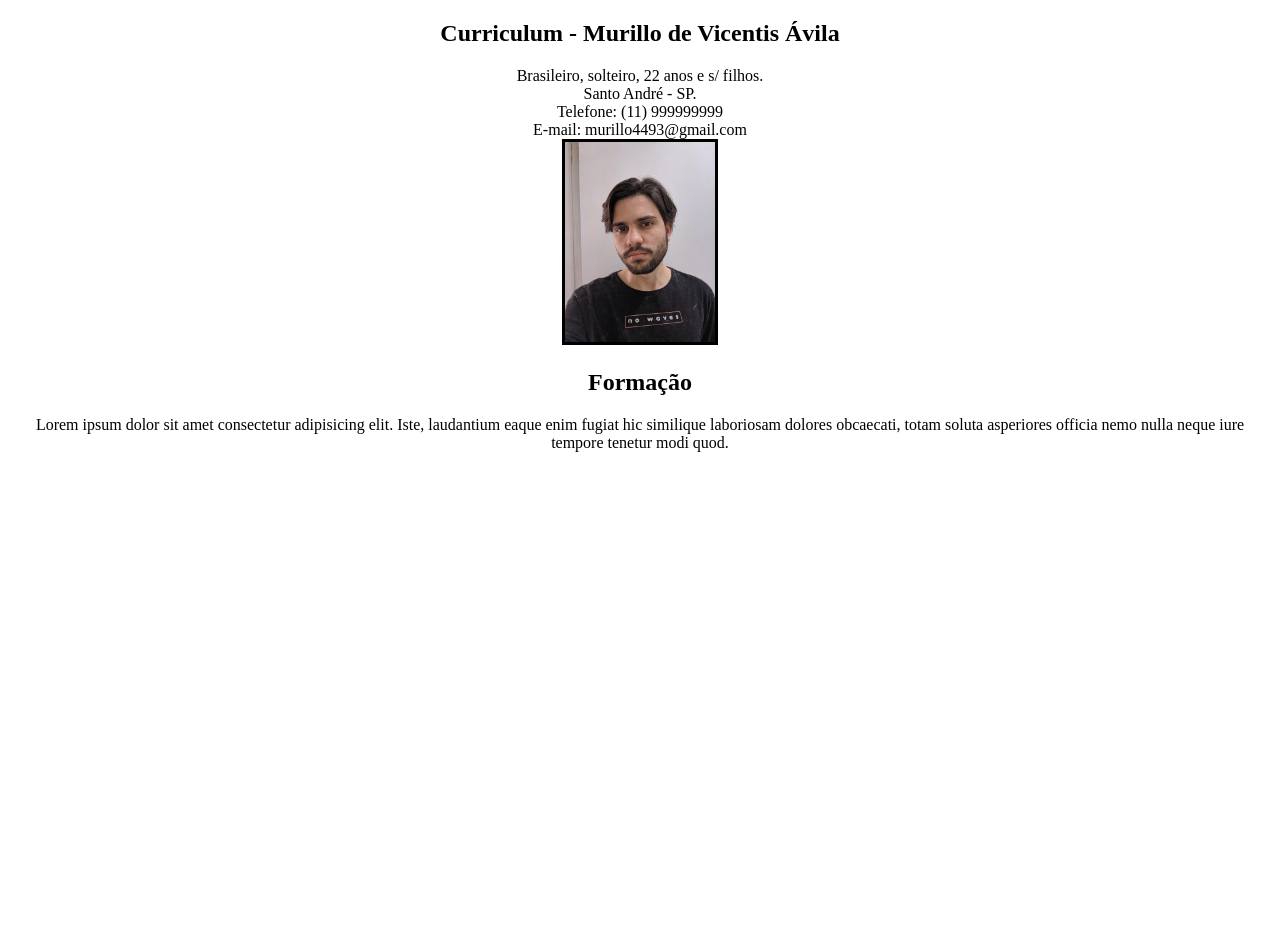
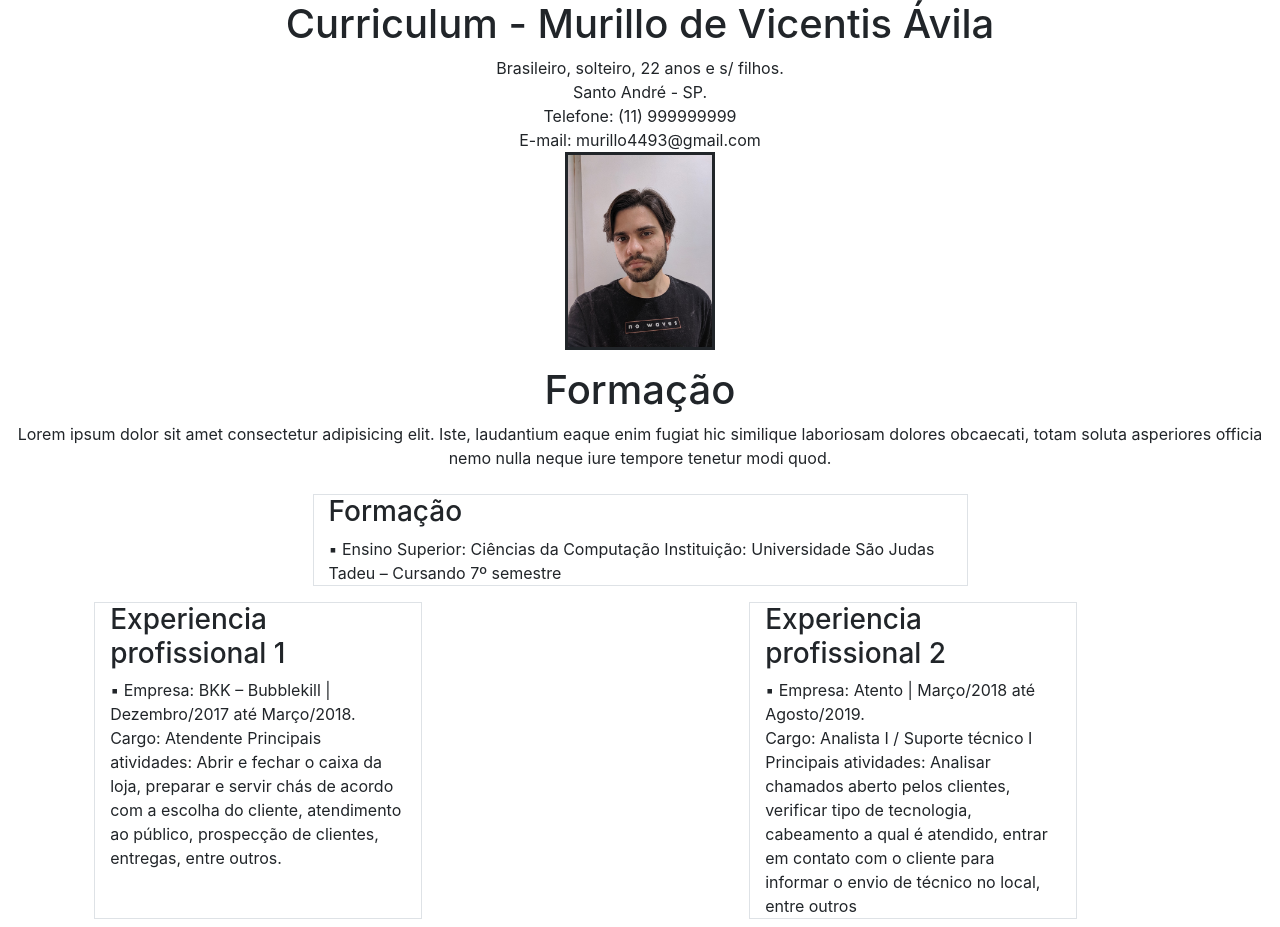
Before and after one commit to murollo/murollo.github.io, a plain HTML site: page index.html in a window 1280 px wide. Before the commit the page ends 800 px from the top, so only its background shows below. Drawn offline with nearby package versions, Linux system fonts and the light colour scheme.

Commit message:
curriculo 220321

```diff
--- a/index.html
+++ b/index.html
@@ -3,6 +3,15 @@
 
 <head>
     <meta charset="UTF-8">
+
+    <!-- Required meta tags -->
+    <meta charset="utf-8">
+    <meta name="viewport" content="width=device-width, initial-scale=1, shrink-to-fit=no">
+
+    <!-- Bootstrap CSS -->
+    <link rel="stylesheet" href="https://stackpath.bootstrapcdn.com/bootstrap/4.4.1/css/bootstrap.min.css"
+        integrity="sha384-Vkoo8x4CGsO3+Hhxv8T/Q5PaXtkKtu6ug5TOeNV6gBiFeWPGFN9MuhOf23Q9Ifjh" crossorigin="anonymous">
+
     <title>CV - Murillo Avila</title>
     <style>
         p {
@@ -24,6 +33,18 @@
 </head>
 
 <body>
+
+    <script src="https://stackpath.bootstrapcdn.com/bootstrap/4.4.1/js/bootstrap.min.js"
+        integrity="sha384-wfSDF2E50Y2D1uUdj0O3uMBJnjuUD4Ih7YwaYd1iqfktj0Uod8GCExl3Og8ifwB6" crossorigin="anonymous">
+    </script>
+
+    <script src="https://code.jquery.com/jquery-3.4.1.slim.min.js"
+        integrity="sha384-J6qa4849blE2+poT4WnyKhv5vZF5SrPo0iEjwBvKU7imGFAV0wwj1yYfoRSJoZ+n" crossorigin="anonymous">
+    </script>
+    <script src="https://cdn.jsdelivr.net/npm/popper.js@1.16.0/dist/umd/popper.min.js"
+        integrity="sha384-Q6E9RHvbIyZFJoft+2mJbHaEWldlvI9IOYy5n3zV9zzTtmI3UksdQRVvoxMfooAo" crossorigin="anonymous">
+    </script>
+
     <main class="principal">
         <article>
             <h1>Curriculum - Murillo de Vicentis Ávila</h1>
@@ -41,6 +62,35 @@
             </p>
         </article>
     </main>
+
+    <div class="row">
+        <div class="col-md-6 offset-md-3 border my-2">
+            <h3> Formação </h3>
+            ▪ Ensino Superior: Ciências da Computação
+            Instituição: Universidade São Judas Tadeu – Cursando 7º semestre
+
+        </div>
+    </div>
+
+    <div class="row">
+        <div class="col-md-3 offset-md-1 border my-2">
+            <h3> Experiencia profissional 1 </h3>
+            ▪ Empresa: BKK – Bubblekill | Dezembro/2017 até Março/2018.
+            Cargo: Atendente
+            Principais atividades: Abrir e fechar o caixa da loja, preparar e servir chás de acordo com a escolha do
+            cliente, atendimento ao público, prospecção de clientes, entregas, entre outros.
+
+        </div>
+        <div class="col-md-3 offset-md-3 border my-2">
+            <h3> Experiencia profissional 2 </h3>
+            ▪ Empresa: Atento | Março/2018 até Agosto/2019. </br>
+            Cargo: Analista I / Suporte técnico I</br>
+            Principais atividades: Analisar chamados aberto pelos clientes, verificar tipo de tecnologia, cabeamento a
+            qual é atendido, entrar em contato com o cliente para informar o envio de técnico no local, entre outros
+
+        </div>
+    </div>
+
 </body>
 
 </html>
```
